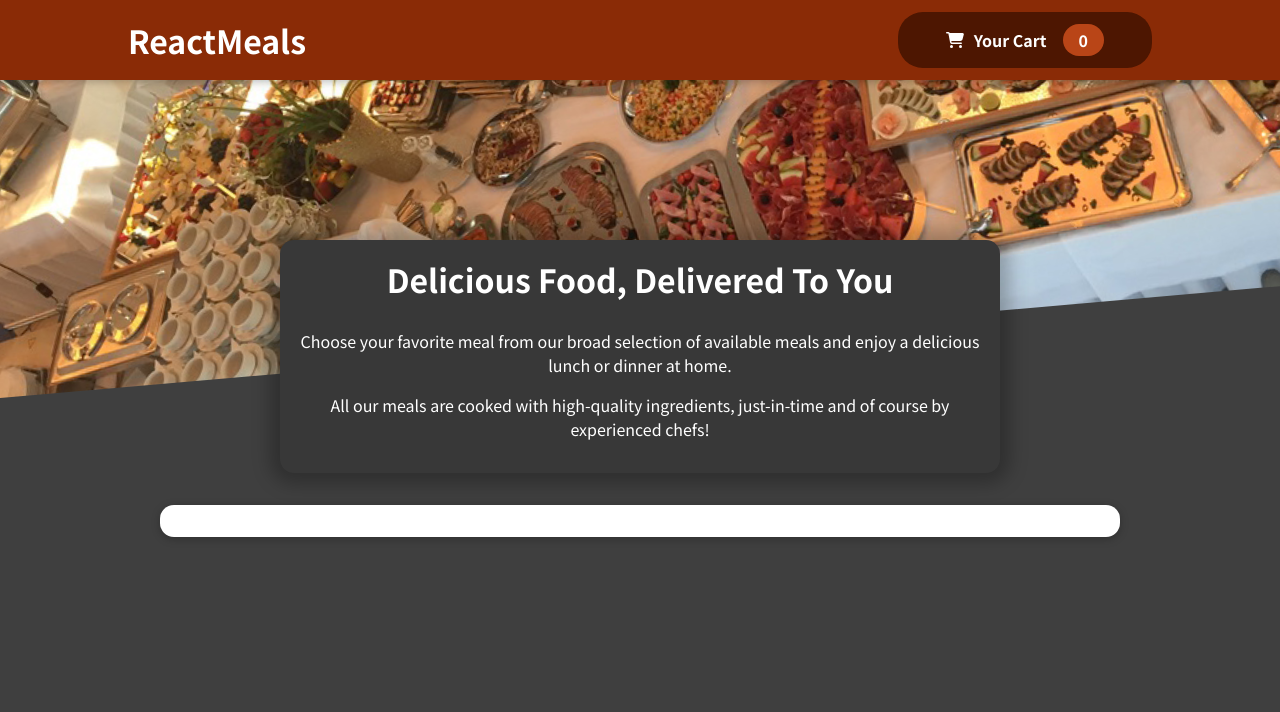
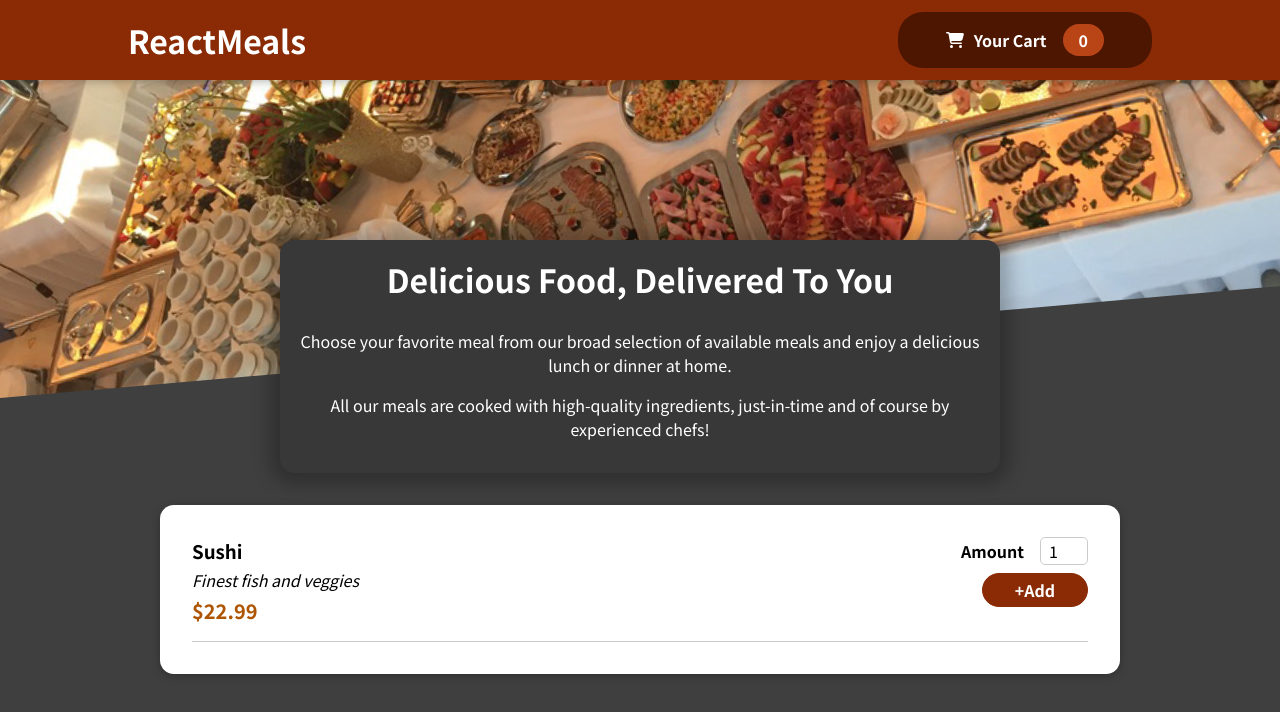
Before and after one commit to akshatbiniwale/food-order-app, a React (Create React App) app: page / in a window 1280 px wide. Shown: the top 712 px of the page. Built offline with nearby package versions, Linux system fonts and the light colour scheme; the HTML template or start-up script is replaced by a standard one.

Commit message:
Food Item Complete

```diff
--- /dev/null
+++ b/src/components/FoodItem/FoodItem.jsx
@@ -0,0 +1,25 @@
+import styles from './FoodItem.module.css'
+import Button from '../UI/Button'
+
+const FoodItem = ()=> {
+    return(
+        <div className={styles['food-item']}>
+            <div>
+                <h3 className={styles['food-name']}>Sushi</h3>
+                <div className={styles['food-desc']}>Finest fish and veggies</div>
+                <div className={styles['food-cost']}>$22.99</div>
+            </div>
+            <div>
+                <form className={styles['food-form']}>
+                    <div className={styles.quantity}>
+                        <label htmlFor="amount">Amount</label>
+                        <input type="number" id="amount" min="1" max="5" step="1" value="1" />
+                    </div>
+                    <Button innerText="+Add"></Button>
+                </form>
+            </div>
+        </div>
+    );
+}
+
+export default FoodItem;
--- /dev/null
+++ b/src/components/FoodItem/FoodItem.module.css
@@ -0,0 +1,46 @@
+.food-item {
+    display: flex;
+    justify-content: space-between;
+    margin: 1rem;
+    padding-bottom: 1rem;
+    border-bottom: 1px solid #ccc;
+}
+
+.food-name {
+    margin: 0;
+    margin-bottom: 0.25rem;
+}
+
+.food-desc {
+    font-style: italic;
+}
+
+.food-cost {
+    margin-top: 0.25rem;
+    font-weight: bold;
+    color: #ad5502;
+    font-size: 1.25rem;
+}
+
+.food-form {
+    text-align: right;
+}
+
+.quantity {
+    display: flex;
+    align-items: center;
+    margin-bottom: 0.5rem;
+}
+
+label {
+    font-weight: bold;
+    margin-right: 1rem;
+}
+
+input {
+    width: 3rem;
+    border-radius: 5px;
+    border: 1px solid #ccc;
+    font: inherit;
+    padding-left: 0.5rem;
+}
--- a/src/components/MainCard/MainCard.jsx
+++ b/src/components/MainCard/MainCard.jsx
@@ -1,11 +1,12 @@
 import styles from './MainCard.module.css'
 import Card from '../UI/Card';
+import FoodItem from '../FoodItem/FoodItem';
 
 const MainCard = ()=> {
     return(
         <section className={styles.main}>
             <Card>
-
+                <FoodItem />
             </Card>
         </section>
     );
```
